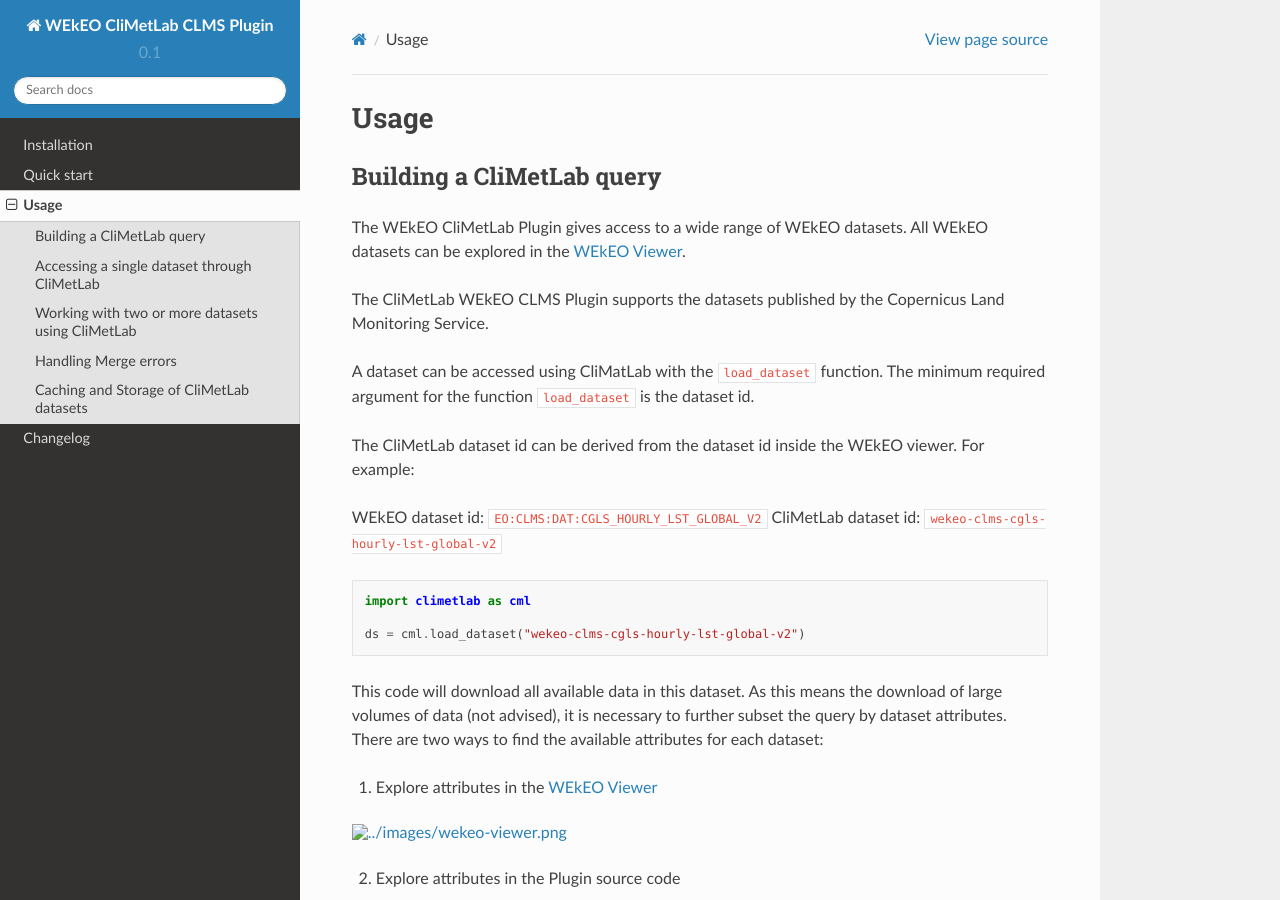
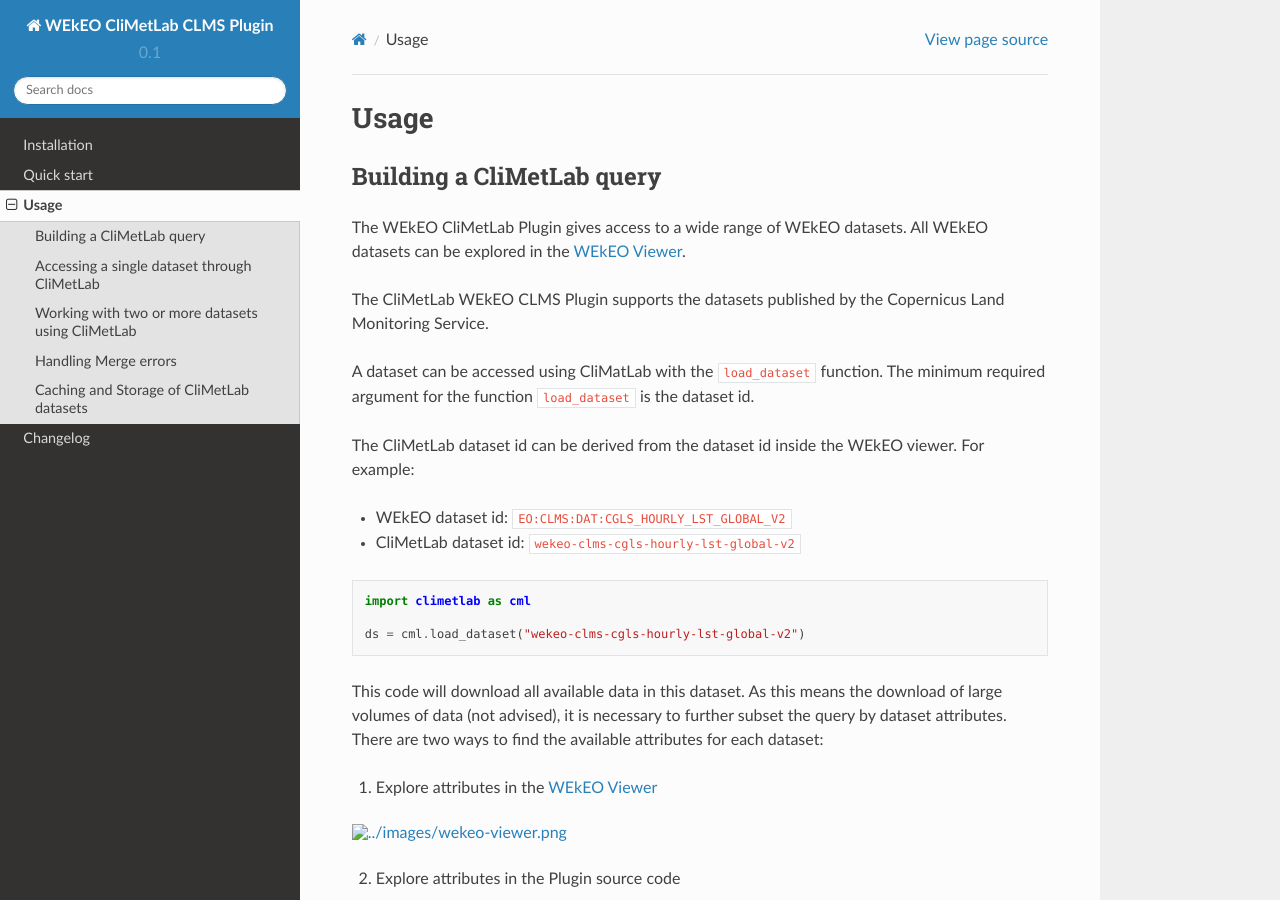
Before and after one commit to GermanoGuerrini/climetlab-wekeo-clms, a Sphinx documentation site: the page built from docs/source/usage.rst, in a window 1280 px wide and 900 px high. Built offline with Sphinx 7.4.7 and the Read the Docs theme 2.0.0, drawn with Linux system fonts in a browser that asks for light colours.

```diff
--- a/docs/source/usage.rst
+++ b/docs/source/usage.rst
@@ -14,8 +14,8 @@ The minimum required argument for the function ``load_dataset`` is the dataset i
 
 The CliMetLab dataset id can be derived from the dataset id inside the WEkEO viewer. For example:
 
-WEkEO dataset id: ``EO:CLMS:DAT:CGLS_HOURLY_LST_GLOBAL_V2``
-CliMetLab dataset id: ``wekeo-clms-cgls-hourly-lst-global-v2``
+- WEkEO dataset id: ``EO:CLMS:DAT:CGLS_HOURLY_LST_GLOBAL_V2``
+- CliMetLab dataset id: ``wekeo-clms-cgls-hourly-lst-global-v2``
 
 .. code-block:: python
 
```
